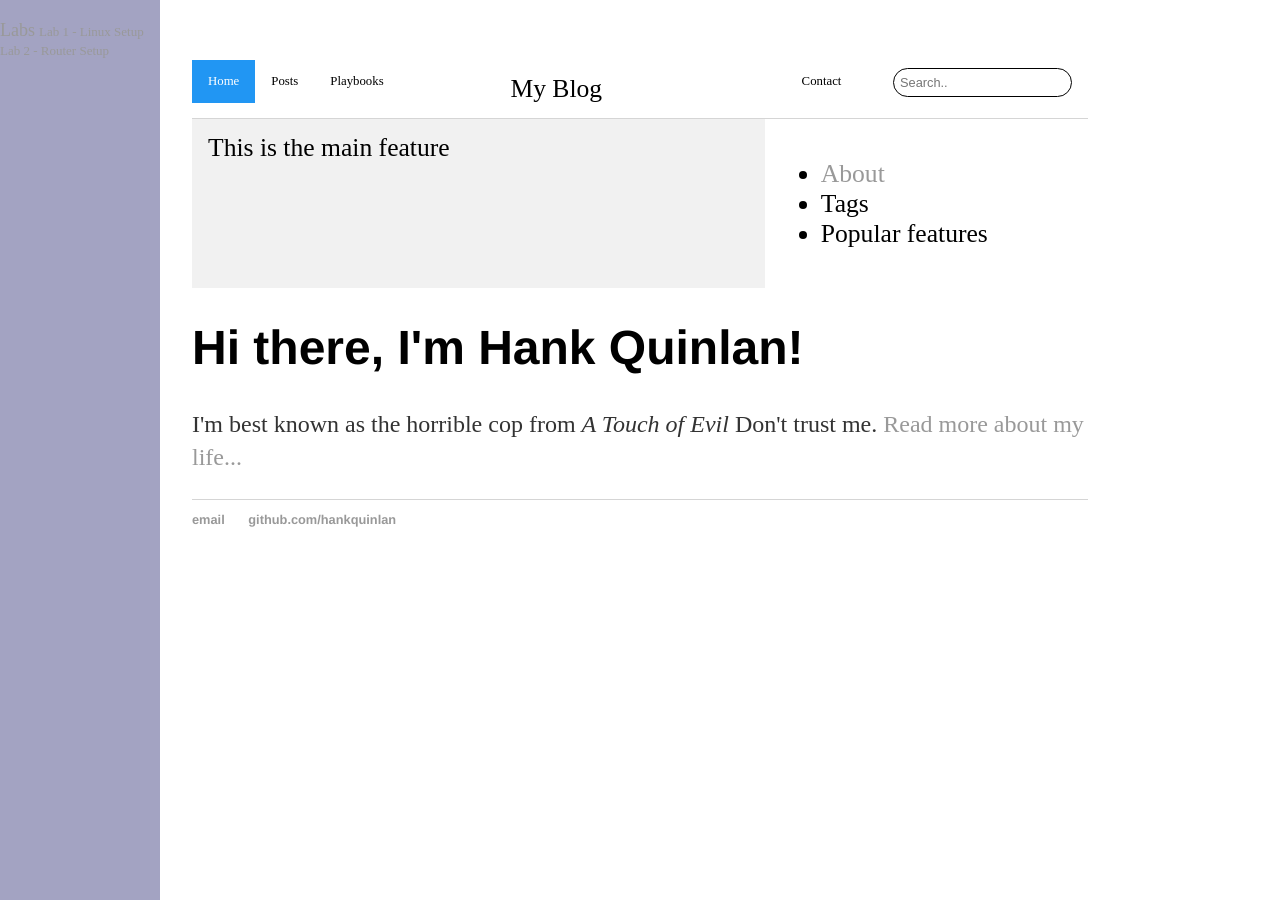
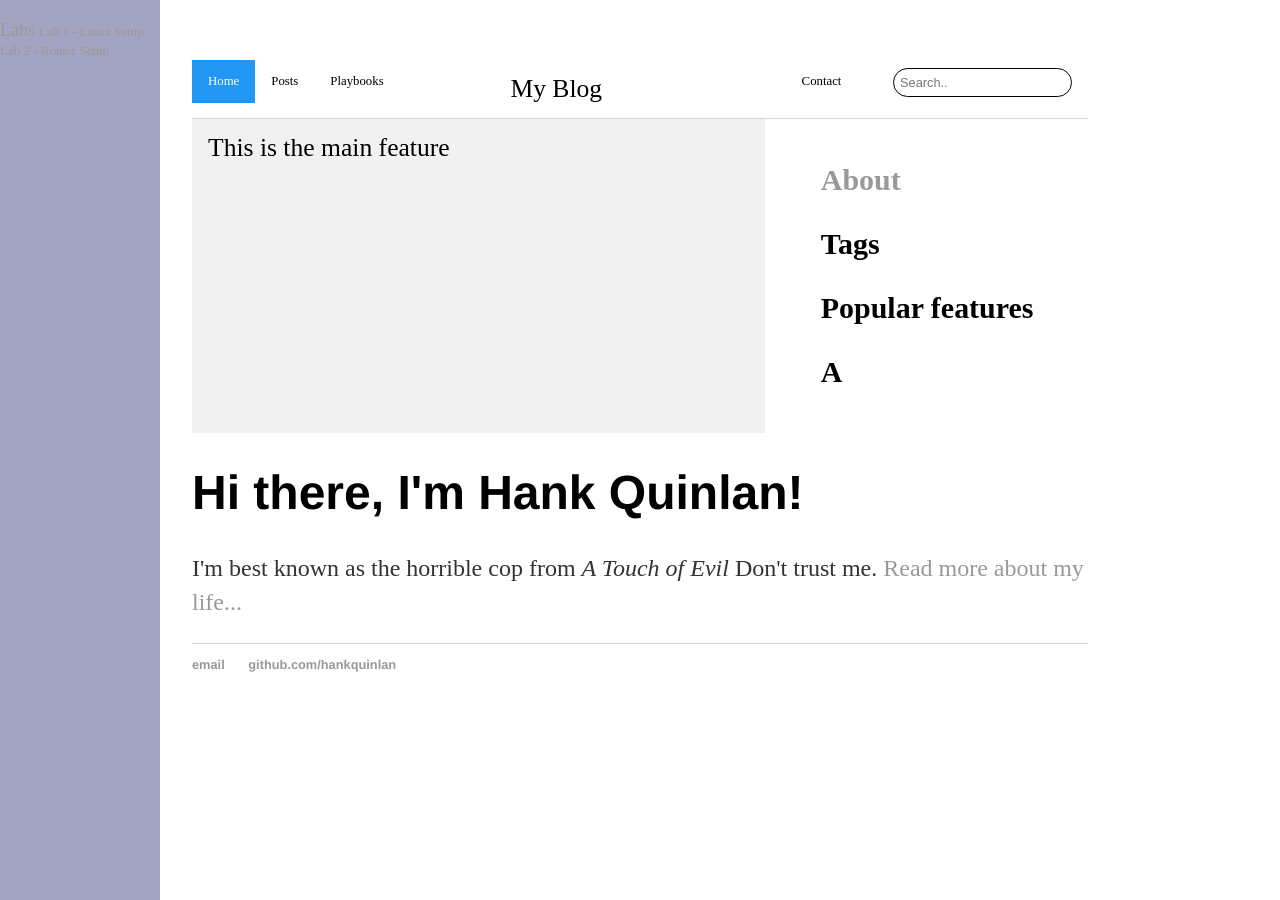
Before and after one commit to billparry99/billparry99.github.io, a Jekyll site: the page built from index.html, in a window 1280 px wide. Built offline with Jekyll 4.4.1, drawn with Linux system fonts in a browser that asks for light colours.

Commit message:
Update default.html

```diff
--- a/_layouts/default.html
+++ b/_layouts/default.html
@@ -53,9 +53,10 @@
 				</div>
 				<div class="mainside">
 					<ul>
-						<li><a href="/about">About</a></li>
-						<li>Tags</li>
-						<li>Popular features</li>
+						<h3><a href="/about">About</a></h3>
+						<h3>Tags</h3>
+						<h3>Popular features</h3>
+						<h3>A</h3>
 					</ul>
 				</div>
 			  </div>
```
